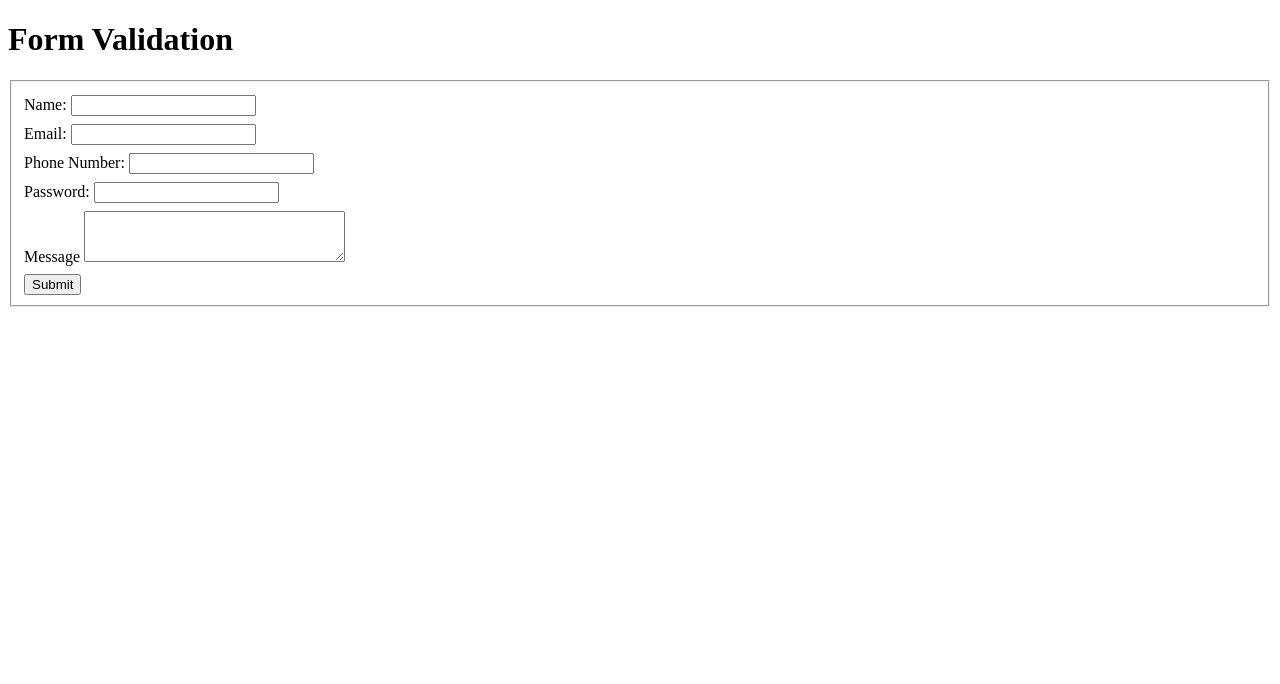
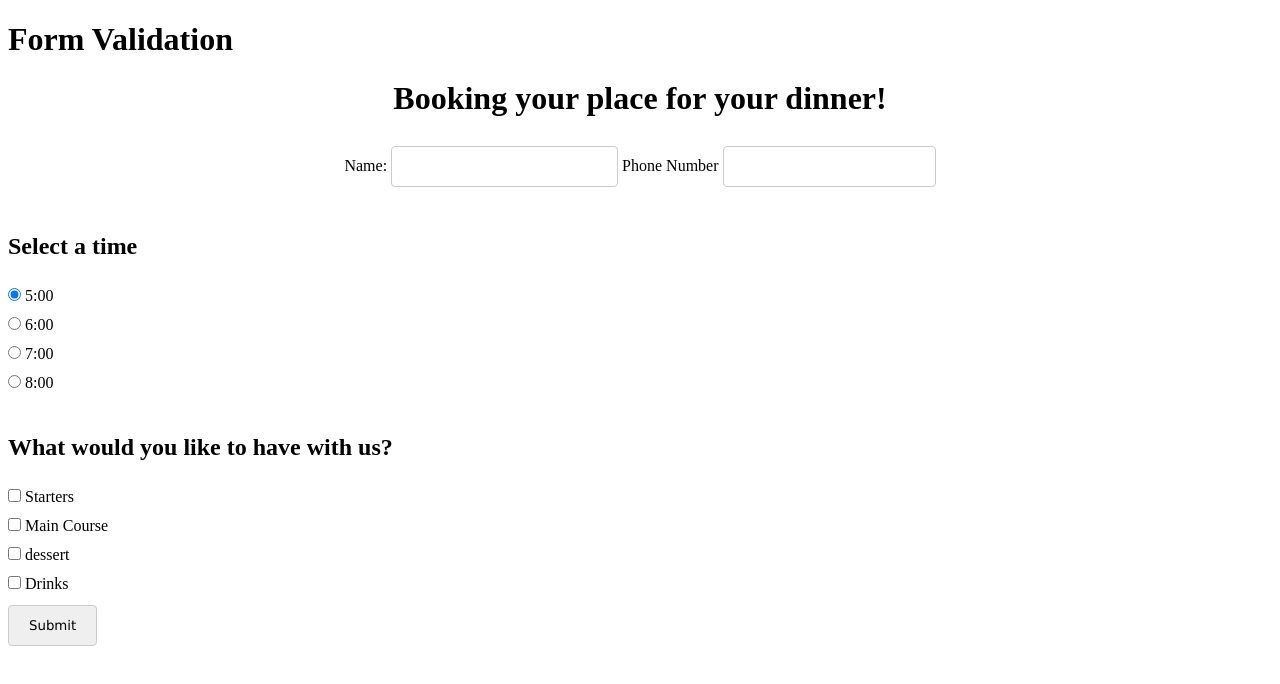
Before and after one commit to Mahib09/CSD213_TEST-2_Mahib, a plain HTML site: page index.html in a window 1280 px wide. Drawn offline with Linux system fonts and the light colour scheme.

Commit message:
given html file loaded

```diff
--- a/index.html
+++ b/index.html
@@ -6,32 +6,72 @@
     <title>Document</title>
 </head>
 <style>
-    label{
-        display: block;
-        margin: 0.5rem 0;;
+     table {
+          text-align:center;
+          margin-left: 10%;
+          margin-right: 50%;
+          font-family: 'Lucida Sans', 'Lucida Sans Regular',
+                       'Lucida Grande', 'Lucida Sans Unicode',
+                        Geneva, Verdana, sans-serif;
+        }
+        input, button {
+          padding: 12px 20px;           margin: 8px 0;
+          display: inline-block;        border: 1px solid #ccc;
+          border-radius: 4px;           box-sizing: border-box;
+          font-family: 'Lucida Sans', 'Lucida Sans Regular',
+                       'Lucida Grande', 'Lucida Sans Unicode',
+                        Geneva, Verdana, sans-serif;
+          align: center;
+         }
 
-    }
 </style>
 <body>
     <h1>Form Validation</h1>
-    <div>
-        <fieldset>
-    <label for="name"> Name: <input type="text" id="name" required> </label>
+    <div align="center">
+        <h1>Booking your place for your dinner!</h1>
 
-    <label for="email"> Email: <input type="email" id="email" required></label>
 
-    <label for="phonenumber"> Phone Number: <input type="text" id="phonenumber" required></label>
+        <label for="name">Name:</label>
+        <input type="text" id="name" size="22">
 
-    <label for="password"> Password: <input type="password" id="password" required></label>
+        <label for="phone">Phone Number</label>
+        <input type="number" id="phone" size="22"><br>
+        </div>
+        <br>
+        <div align="margin-left">
+        <h2>Select a time</h2>
+        <input type="radio" id="first" name="firstSeating" value="5" checked>
+        <label for="first">5:00</label><br>
+        <input type="radio" id="second" name="secondSeating" value="6">
+        <label for="second">6:00</label><br>
+        <input type="radio" id="third" name="thirdSeating" value="7">
+        <label for="third">7:00</label><br>
+        <input type="radio" id="fourth" name="fourthSeating" value="8">
+        <label for="fourth">8:00</label><br>
+        <br>
+        <h2>What would you like to have with us?</h2>
+        <input type="checkbox" id="starters" name="starters" value="starters">
+        <label for="starters">Starters</label><br>
+        <input type="checkbox" id="Main" name="Main" value="main">
+        <label for="Main">Main Course</label><br>
+        <input type="checkbox" id="dessert" name="dessert" value="dessert">
+        <label for="dessert">dessert</label><br>
+        <input type="checkbox" id="drinks" name="drinks" value="drinks">
+        <label for="drinks">Drinks</label><br>
+        </div>
+        <button onclick="submit()" id="submit">
+          Submit</button>
 
-    <label for="comment"> Message <textarea id="comment" value="Enter Message here" rows="3" cols="30"></textarea></label>
-
-    <button onclick="validation()">Submit</button>
 </fieldset>
 </div>
 </body>
 <script>
-function validation(){
+function submit(){
+    var name=document.getElementById("name").value;
+    var phone=document.getElementById("phonenumber").value;
+    var email=document.getElementById("email").value;
+    var password=document.getElementById("password").value;
+    window.alert("submit");
 
 }
 </script>
```
